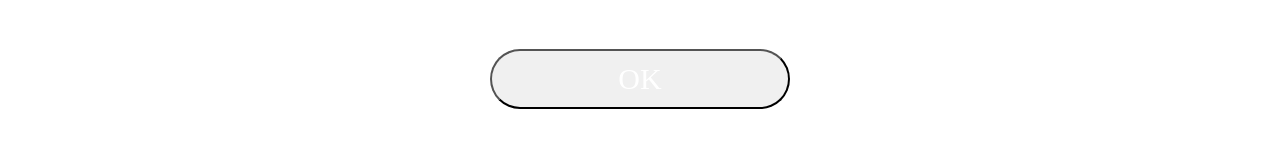
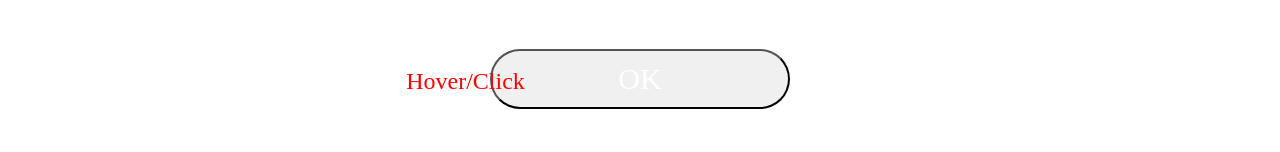
Before and after one commit to blumenra/task, an Angular app: page / in a window 1280 px wide. Shown: the part 440-592 px from the top of the page. Built offline with nearby package versions, Linux system fonts and the light colour scheme.

Commit message:
Positioned okbutton event msg

```diff
--- a/src/app/app.component.css
+++ b/src/app/app.component.css
@@ -56,6 +56,17 @@
     top:150px;
 }
 
+.buttonAsideMsg{
+    position:absolute;
+    top:31%;
+    left:31.5%;
+    font-family: OpenSans-Semibold;
+    font-size: 24px;
+    color: #FF0000;
+    letter-spacing: 0;
+    text-align: center;
+}
+
 .regular{
     background: #F0F0F0;
     border-radius: 100px;
--- a/src/app/app.component.html
+++ b/src/app/app.component.html
@@ -6,10 +6,12 @@
 </div>
 
 <app-question class="underLogo"></app-question>
-
 <app-answers (selectEvent)="updateOptionSelected($event)"></app-answers>
 
 <div class="buttonWrapper">
+  <span class="buttonAsideMsg">
+    Hover/Click
+  </span>
   <button id="okButton" [ngClass]="selectedClass">OK</button>
 </div>
 
```
